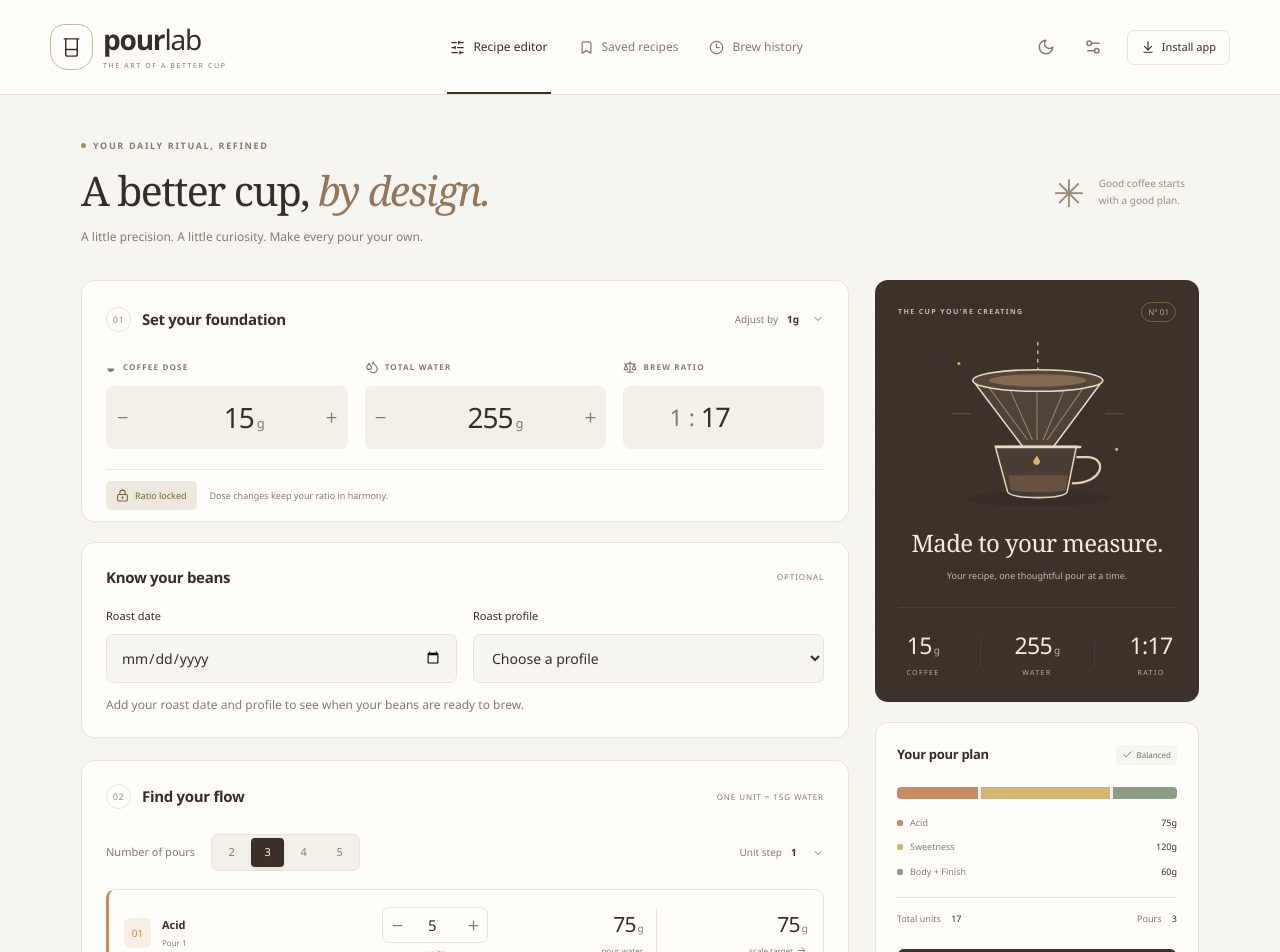
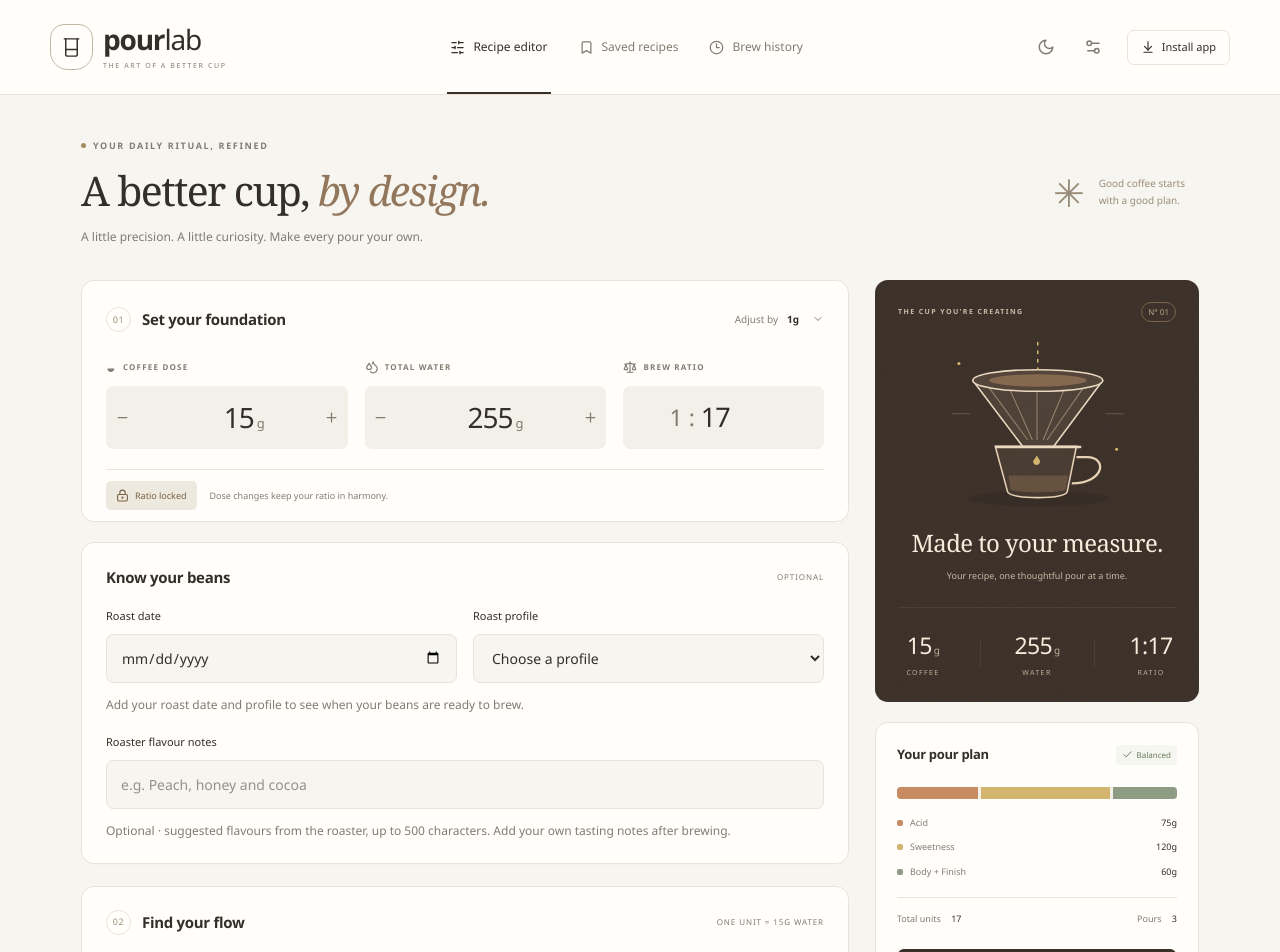
Before and after one commit to elhanannw/pour_over_tool, a React (Vite) app: page / in a window 1280 px wide. Shown: the top 952 px of the page. Built offline with nearby package versions, Linux system fonts and the light colour scheme.

Commit message:
Add roaster flavour field and distinguish suggested notes from tasting notes

```diff
--- a/src/components/Brew.tsx
+++ b/src/components/Brew.tsx
@@ -18,6 +18,7 @@ import { elapsed, formatTime, newClock, pauseClock, resumeClock } from '../lib/t
 import type { BrewRecord } from '../lib/storage'
 import { Toggle } from './Controls'
 import PourBar from './PourBar'
+import RoasterNotes from './RoasterNotes'
 
 interface WakeLockSentinel {
   release: () => Promise<void>
@@ -142,6 +143,7 @@ export default function Brew({
               </div>
             ))}
           </div>
+          <RoasterNotes notes={recipe.roasterNotes} />
           <label className="input-label" htmlFor="tasting-notes">
             Tasting notes
           </label>
--- a/src/components/Library.tsx
+++ b/src/components/Library.tsx
@@ -19,6 +19,7 @@ import type { Recipe } from '../lib/recipe'
 import { formatTime } from '../lib/timer'
 import PourBar from './PourBar'
 import RoastSummary from './RoastSummary'
+import RoasterNotes from './RoasterNotes'
 import { useLocalDate } from '../lib/useLocalDate'
 
 export default function Library({
@@ -160,6 +161,7 @@ export default function Library({
                 <span>·</span> 1:{fmt(totalUnits(entry.recipe), 2)}
               </p>
               <RoastSummary recipe={entry.recipe} today={today} />
+              <RoasterNotes notes={entry.recipe.roasterNotes} />
               <PourBar recipe={entry.recipe} legend={false} />
               <div className="library-card-bottom">
                 <small>
@@ -219,6 +221,7 @@ export default function Library({
                 {fmt(totalUnits(entry.recipe), 2)} · {entry.recipe.units.length} pours
               </p>
               <RoastSummary recipe={entry.recipe} today={today} />
+              <RoasterNotes notes={entry.recipe.roasterNotes} />
               <PourBar recipe={entry.recipe} />
               {editing?.id === entry.id ? (
                 <EditBrew
--- a/src/components/RoastFields.tsx
+++ b/src/components/RoastFields.tsx
@@ -84,6 +84,30 @@ export default function RoastFields({
         </p>
       )}
       <RoastSummary recipe={recipe} today={today} />
+      <div className="roaster-notes-field">
+        <label className="input-label" htmlFor="roaster-notes">
+          Roaster flavour notes
+        </label>
+        <input
+          id="roaster-notes"
+          className="text-input"
+          type="text"
+          maxLength={500}
+          placeholder="e.g. Peach, honey and cocoa"
+          value={recipe.roasterNotes ?? ''}
+          aria-describedby="roaster-notes-help"
+          onChange={(event) => {
+            const next = { ...recipe }
+            if (event.target.value) next.roasterNotes = event.target.value
+            else delete next.roasterNotes
+            setRecipe(next)
+          }}
+        />
+        <p id="roaster-notes-help" className="roast-help">
+          Optional · suggested flavours from the roaster, up to 500 characters. Add your own tasting
+          notes after brewing.
+        </p>
+      </div>
     </section>
   )
 }
--- /dev/null
+++ b/src/components/RoasterNotes.tsx
@@ -0,0 +1,9 @@
+export default function RoasterNotes({ notes }: { notes?: string }) {
+  if (!notes?.trim()) return null
+  return (
+    <p className="roaster-notes">
+      <strong>Roaster flavour notes</strong>
+      <span>{notes}</span>
+    </p>
+  )
+}
--- a/src/styles.css
+++ b/src/styles.css
@@ -290,6 +290,22 @@ h1 em {
   margin-top: 20px;
   padding: 23px 24px;
 }
+.roaster-notes-field {
+  margin-top: 20px;
+}
+.roaster-notes {
+  margin: 16px 0;
+  font-size: 12px;
+  line-height: 1.6;
+  overflow-wrap: anywhere;
+  white-space: pre-wrap;
+}
+.roaster-notes strong {
+  display: block;
+  margin-bottom: 4px;
+  font-size: 11px;
+  color: var(--muted);
+}
 .brew-edit {
   margin: 20px 0;
   padding-top: 20px;
```
Also changed, not shown: 1 other file (tests, documents, lock files or other folders).
